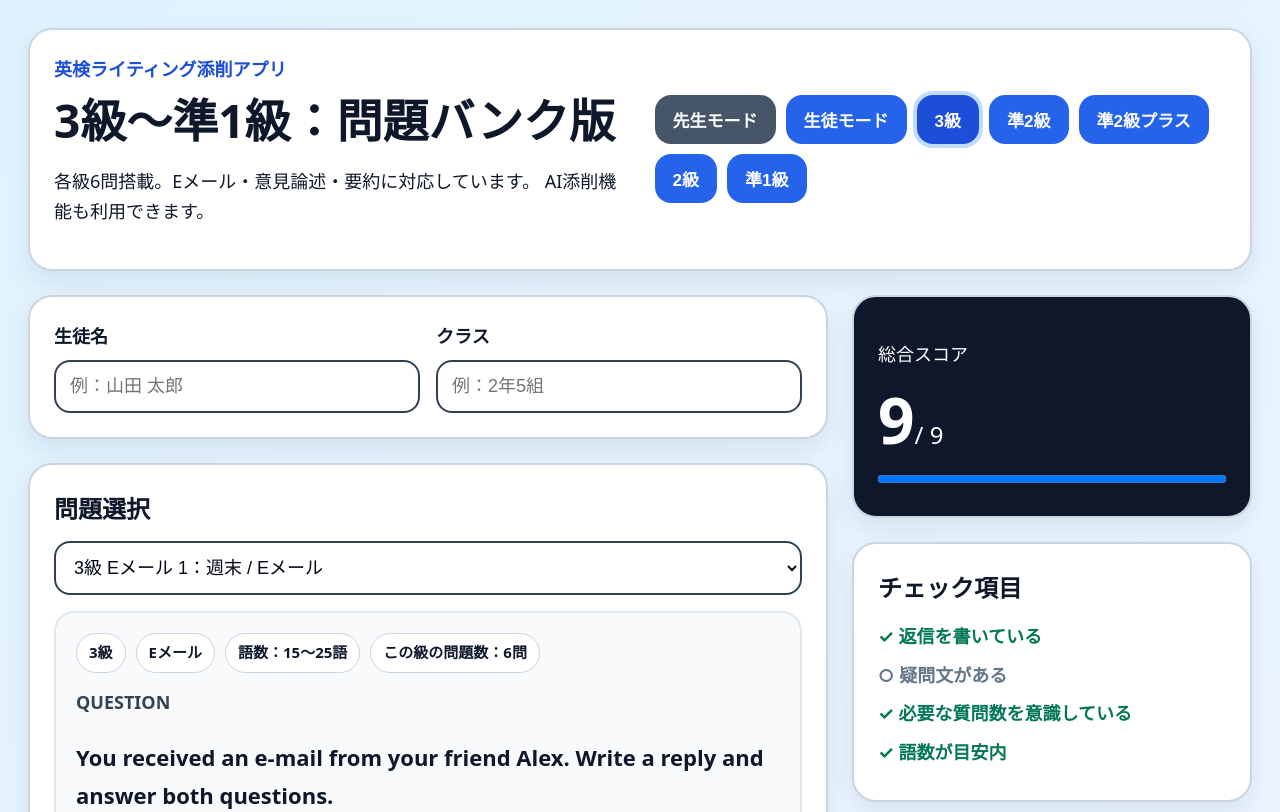
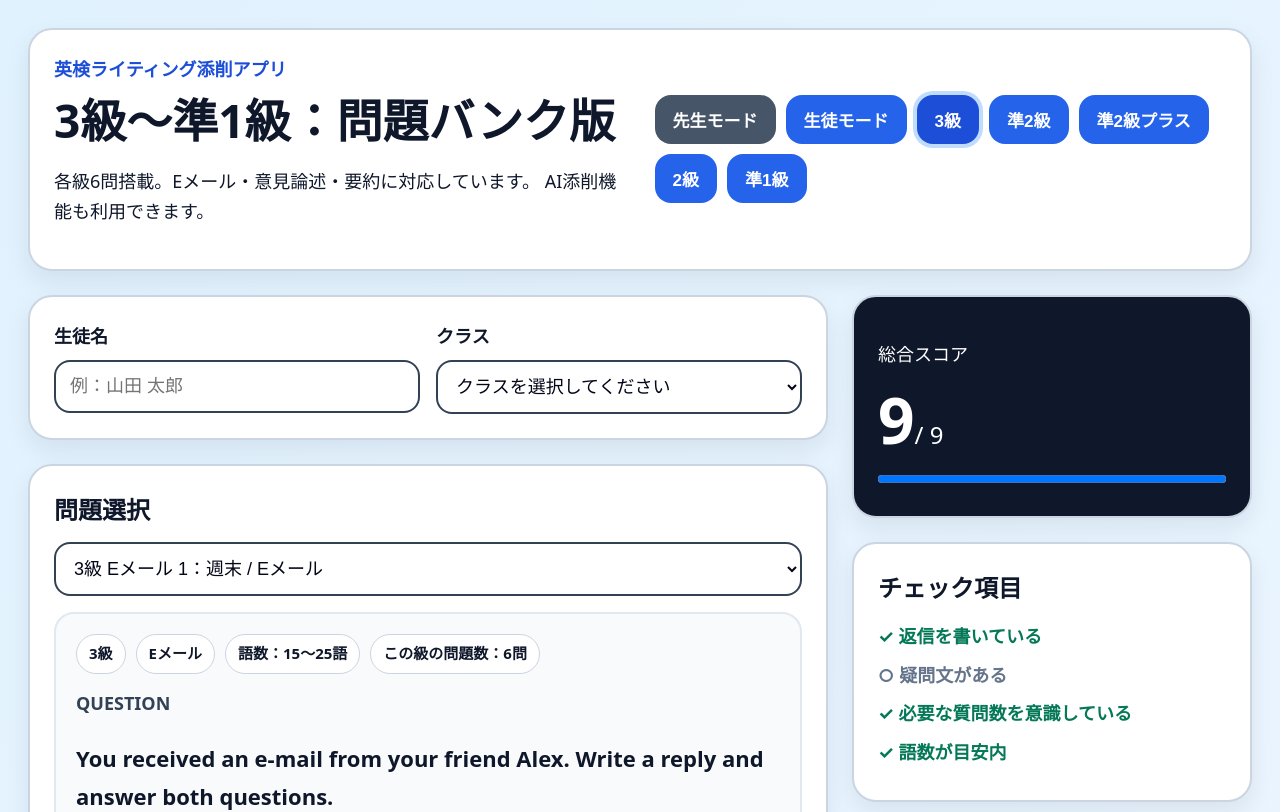
Before and after one commit to ikuyasuwa-sys/eiken-writing-app, a React (Vite) app: page / in a window 1280 px wide. Shown: the top 812 px of the page. Built offline with nearby package versions, Linux system fonts and the light colour scheme.

Commit message:
Replace class input with class select dropdown

```diff
--- a/src/App.jsx
+++ b/src/App.jsx
@@ -10,7 +10,25 @@ import React, { useMemo, useState } from "react";
 const levelLabels = { grade3: '3級', pre2: '準2級', pre2plus: '準2級プラス', grade2: '2級', pre1: '準1級' };
 const taskLabels = { opinion: '意見論述', email: 'Eメール', summary: '要約' };
 const levels = ['grade3', 'pre2', 'pre2plus', 'grade2', 'pre1'];
+const classOptions = [
+  "1年1組",
+  "1年2組",
+  "1年3組",
+  "1年4組",
+  "1年5組",
 
+  "2年1組",
+  "2年2組",
+  "2年3組",
+  "2年4組",
+  "2年5組",
+
+  "3年1組",
+  "3年2組",
+  "3年3組",
+  "3年4組",
+  "3年5組"
+];
 const tasks = {
   grade3: [
     { id:'g3-email-1', type:'email', title:'3級 Eメール 1：週末', wordRange:'15〜25語', targetMin:15, targetMax:25, question:'You received an e-mail from your friend Alex. Write a reply and answer both questions.', email:'Hi! I went to a summer festival yesterday. It was very fun. What did you do last weekend? Did you enjoy it? Your friend, Alex', points:['2つの質問に答える','自然な返信','15〜25語'], model:'Hi Alex. I played soccer with my friends last weekend. Yes, I enjoyed it because the weather was nice and we had a good time.' },
@@ -656,14 +674,23 @@ async function submitWithAi() {
               />
             </label>
 
-            <label>
-              クラス
-              <input
-                value={className}
-                onChange={(e) => setClassName(e.target.value)}
-                placeholder="例：2年5組"
-              />
-            </label>
+           <label>
+  クラス
+  <select
+    value={className}
+    onChange={(e) => setClassName(e.target.value)}
+  >
+    <option value="">
+      クラスを選択してください
+    </option>
+
+    {classOptions.map((cls) => (
+      <option key={cls} value={cls}>
+        {cls}
+      </option>
+    ))}
+  </select>
+</label>
           </div>
 
           <section className="card">
```
